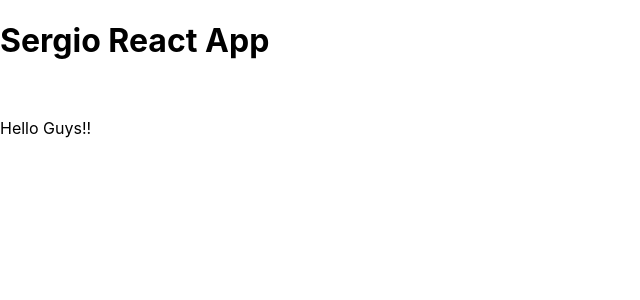
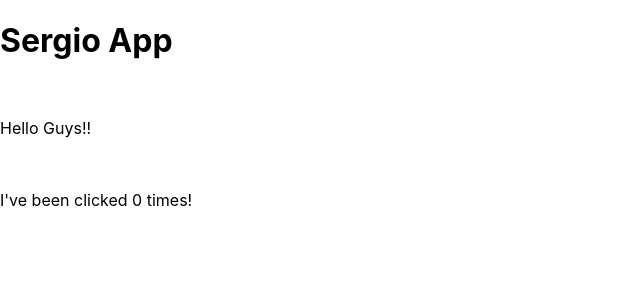
Before and after one commit to sergiogval/react1, a React (Create React App) app in the folder hello-react/: page / in a window 1280 px wide. Shown: the top 300 px of the page, without its empty margins (0-640 px from the left). Built offline with nearby package versions, Linux system fonts and the light colour scheme.

Commit message:
Add a functional component to the page.

```diff
--- a/hello-react/src/App.js
+++ b/hello-react/src/App.js
@@ -4,19 +4,25 @@ const Greeting = props => <p>Hello {props.name}!</p>;
 class App extends Component {
     constructor(props) {
         super(props);
-        this.title = 'Sergio React App';
+        this.title = 'Sergio App'
+        this.state = { clickCounter: 0 }
     }
 
-
+    renderClickCount() {
+        return <p>I've been clicked {this.state.clickCounter} times!</p>;
+    }
 
     render() {
         return (
             <div>
                 <h1>{this.title}</h1>
-            <br />
-            <Greeting name="Guys!" />
+                <br/>
+                <Greeting name="Guys!"/>
+                <br/>
+                {this.renderClickCount()}
             </div>
         )
-}}
+    }
+};
 
 export default App;
```
Lines whose indentation alone changed are shown as unchanged.
